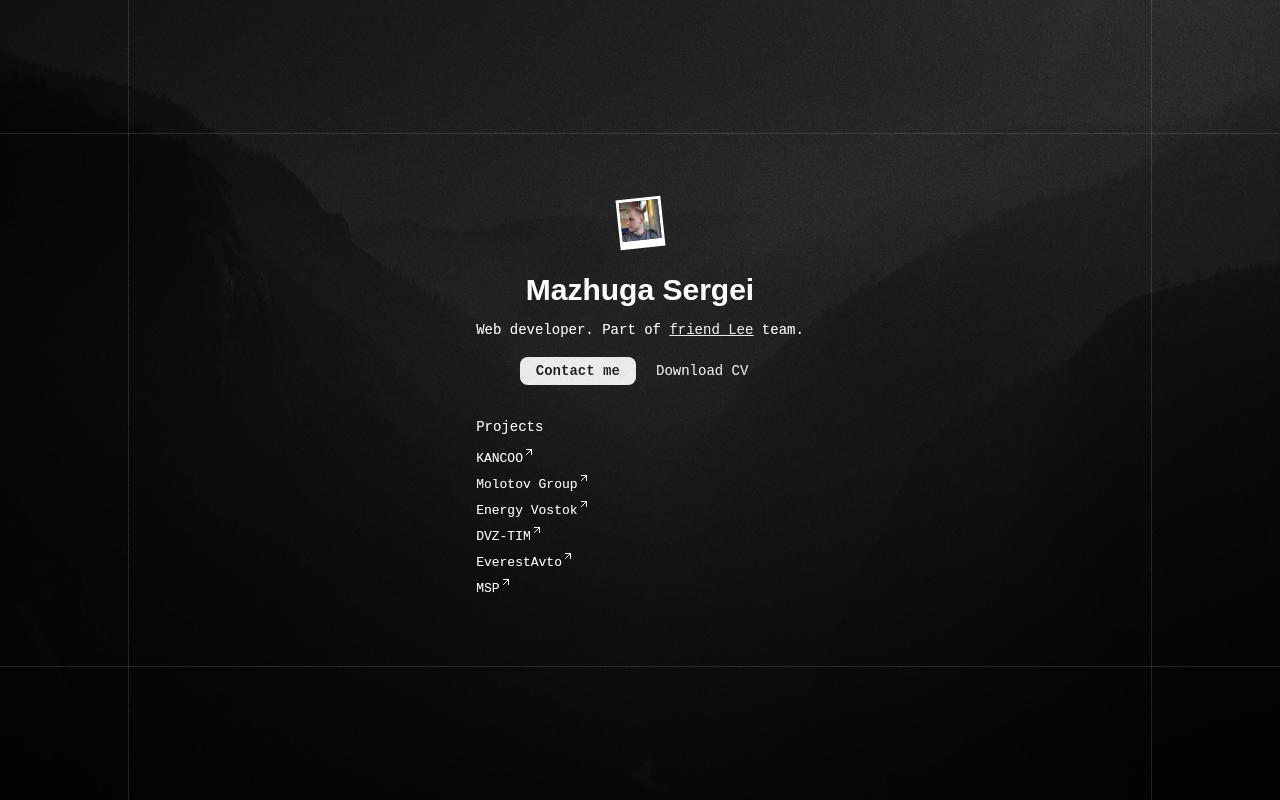
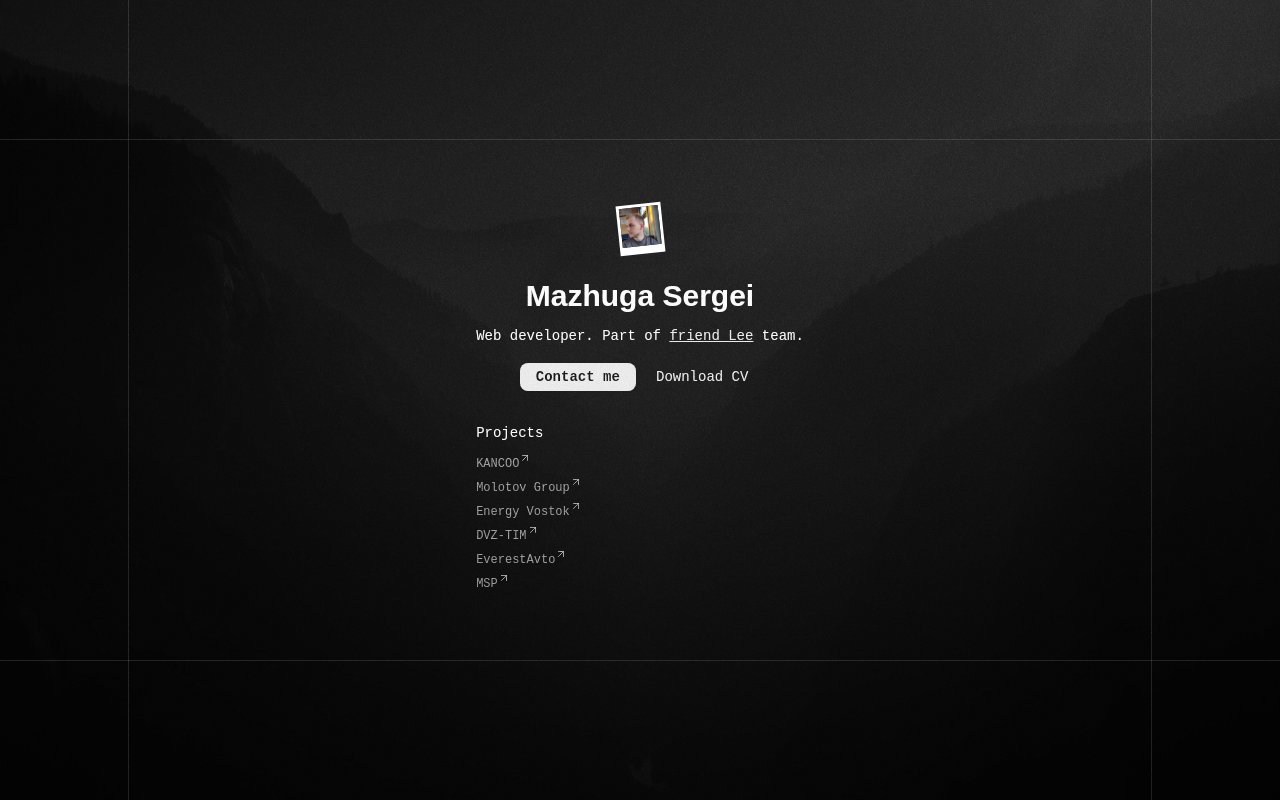
Before and after one commit to mazhugasergei/mazhugasergei.github.io, a Next.js app: page / in a window 1280 px wide. Built offline with nearby package versions, Linux system fonts and the light colour scheme; a web font is replaced by a local one.

Commit message:
refactor: components

```diff
--- a/src/app/page.tsx
+++ b/src/app/page.tsx
@@ -1,4 +1,3 @@
-import { Projects } from "@/components/aside"
 import { SymbolTransitionText } from "@/components/ui"
 import { buttonVariants } from "@/components/ui/button"
 import { Link } from "@/components/ui/link"
@@ -73,10 +72,7 @@ const Intro = ({ className }: { className?: string }) => {
         </div>
       </div>
 
-      <div className="space-y-2">
-        <h2>Projects</h2>
-        <Projects />
-      </div>
+      <Projects />
     </section>
   )
 }
@@ -104,3 +100,50 @@ const DownloadCVButton = () => (
     Download CV
   </NextLink>
 )
+
+export const Projects = () => {
+  const projects = [
+    {
+      name: "KANCOO",
+      href: "https://www.kancoo.tech",
+    },
+    {
+      name: "Molotov Group",
+      href: "https://molotov-group.ru",
+    },
+    {
+      name: "Energy Vostok",
+      href: "https://energy-vostok.ru",
+    },
+    {
+      name: "DVZ-TIM",
+      href: "https://dvz-tim.ru",
+    },
+    {
+      name: "EverestAvto",
+      href: "https://everestavtovl.ru",
+    },
+    {
+      name: "MSP",
+      href: "https://mspvl.ru",
+    },
+  ]
+  return (
+    <div className="space-y-2">
+      <h2>Projects</h2>
+      <ul>
+        {projects.map(({ name, href }) => (
+          <li key={name}>
+            <Link
+              external
+              href={href}
+              className="text-foreground/50 hover:text-foreground text-xs leading-loose no-underline transition"
+            >
+              {name}
+            </Link>
+          </li>
+        ))}
+      </ul>
+    </div>
+  )
+}
--- a/src/components/aside.tsx
+++ /dev/null
@@ -1,106 +0,0 @@
-import { Link } from "@/components/ui/link"
-import { headingFont } from "@/fonts"
-import { cn } from "@/utils"
-import NextLink from "next/link"
-import React from "react"
-
-export const Aside = React.forwardRef<HTMLDivElement, React.HTMLAttributes<HTMLDivElement>>(
-  ({ className, ...props }, ref) => {
-    return (
-      <aside ref={ref} {...props} className={className}>
-        <div className="h-full space-y-4 rounded-xl bg-secondary p-6">
-          <NextLink href="/" className={cn(headingFont.className, "grid text-2xl font-bold leading-7")}>
-            <span>Mazhuga</span>
-            <span>Sergei</span>
-          </NextLink>
-          <Nav />
-        </div>
-      </aside>
-    )
-  }
-)
-
-Aside.displayName = "Aside"
-
-export const Nav = React.forwardRef<HTMLDivElement, React.HTMLAttributes<HTMLDivElement>>(
-  ({ className, ...props }, ref) => {
-    const routes = [
-      {
-        name: "Home",
-        href: "/",
-      },
-      {
-        name: "Craft",
-        href: "/craft",
-      },
-    ]
-    return (
-      <nav ref={ref} {...props} className={className}>
-        <ul>
-          {routes.map(({ href, name }) => (
-            <li key={name}>
-              <NextLink
-                href={href}
-                className="block text-[0.8125rem] leading-loose text-secondary-foreground transition hover:text-foreground"
-              >
-                {name}
-              </NextLink>
-            </li>
-          ))}
-        </ul>
-      </nav>
-    )
-  }
-)
-
-Nav.displayName = "Nav"
-
-export const Projects = React.forwardRef<HTMLDivElement, React.HTMLAttributes<HTMLDivElement>>(
-  ({ className, ...props }, ref) => {
-    const projects = [
-      {
-        name: "KANCOO",
-        href: "https://www.kancoo.tech",
-      },
-      {
-        name: "Molotov Group",
-        href: "https://molotov-group.ru",
-      },
-      {
-        name: "Energy Vostok",
-        href: "https://energy-vostok.ru",
-      },
-      {
-        name: "DVZ-TIM",
-        href: "https://dvz-tim.ru",
-      },
-      {
-        name: "EverestAvto",
-        href: "https://everestavtovl.ru",
-      },
-      {
-        name: "MSP",
-        href: "https://mspvl.ru",
-      },
-    ]
-    return (
-      <nav ref={ref} {...props} className={className}>
-        <ul>
-          {projects.map(({ name, href }) => (
-            <li key={name}>
-              <Link
-                external
-                href={href}
-                className="text-[0.8125rem] leading-loose text-secondary-foreground no-underline transition hover:text-foreground"
-              >
-                {name}
-              </Link>
-            </li>
-          ))}
-        </ul>
-      </nav>
-    )
-  }
-)
-
-Projects.displayName = "Projects"
--- a/src/components/headings.tsx
+++ /dev/null
@@ -1,21 +0,0 @@
-import { headingFont } from "@/fonts"
-import { cn } from "@/utils"
-import React from "react"
-
-export const H1 = React.forwardRef<HTMLHeadingElement, React.HTMLAttributes<HTMLHeadingElement>>(
-  ({ className, ...props }, ref) => {
-    return <h1 ref={ref} {...props} className={cn(headingFont.className, className)} />
-  }
-)
-
-export const H2 = React.forwardRef<HTMLHeadingElement, React.HTMLAttributes<HTMLHeadingElement>>(
-  ({ className, ...props }, ref) => {
-    return <h2 ref={ref} {...props} className={cn(headingFont.className, className)} />
-  }
-)
-
-export const H3 = React.forwardRef<HTMLHeadingElement, React.HTMLAttributes<HTMLHeadingElement>>(
-  ({ className, ...props }, ref) => {
-    return <h3 ref={ref} {...props} className={cn(headingFont.className, className)} />
-  }
-)
```
